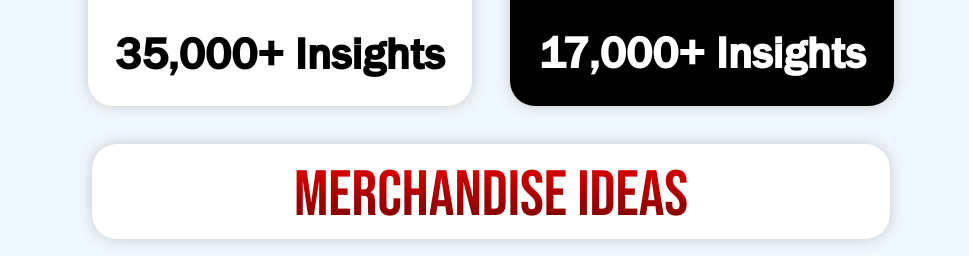
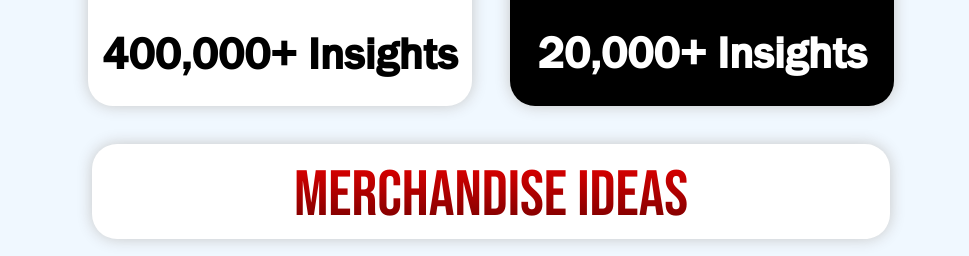
Before and after one commit to Quantum-OZ/sassysigma, a plain HTML site: page index.html in a window 1280 px wide. Shown: the part 1296-1552 px from the top of the page, without its empty margins (149-1118 px from the left). Drawn offline with Linux system fonts and the light colour scheme.

Commit message:
Update index.html

```diff
--- a/index.html
+++ b/index.html
@@ -52,12 +52,12 @@
     <div class="mid-section">
         <div class="icon-1">
             <img class="camel-gif" src="pictures/camel.gif" alt="Image is broken">
-            <h1 class="camel-insights">35,000+ Insights</h1>
+            <h1 class="camel-insights">400,000+ Insights</h1>
         </div>
 
         <div class="icon-2">
             <img class="drink-gif" src="pictures/drink.gif" alt="Image is broken">
-            <h1 class="drink-insights">17,000+ Insights</h1>
+            <h1 class="drink-insights">20,000+ Insights</h1>
         </div>
     </div>
     <center>
```
